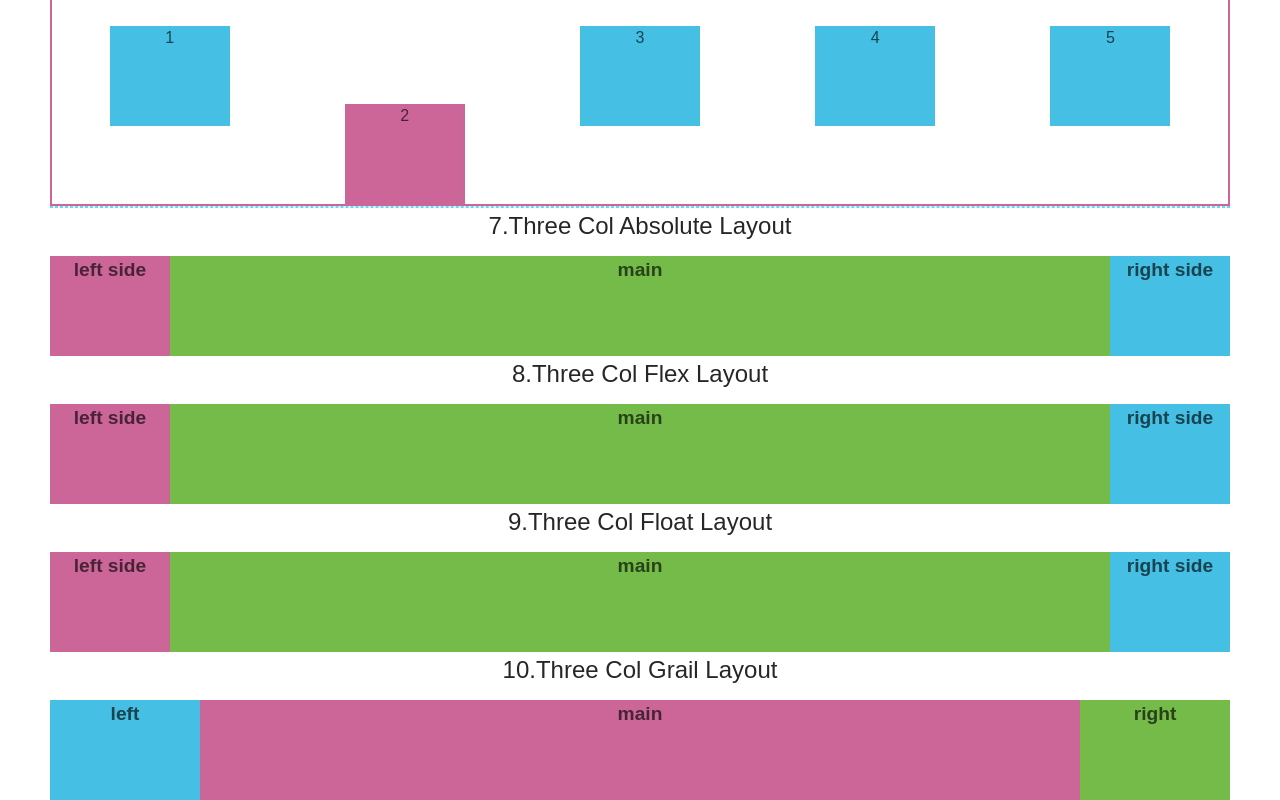
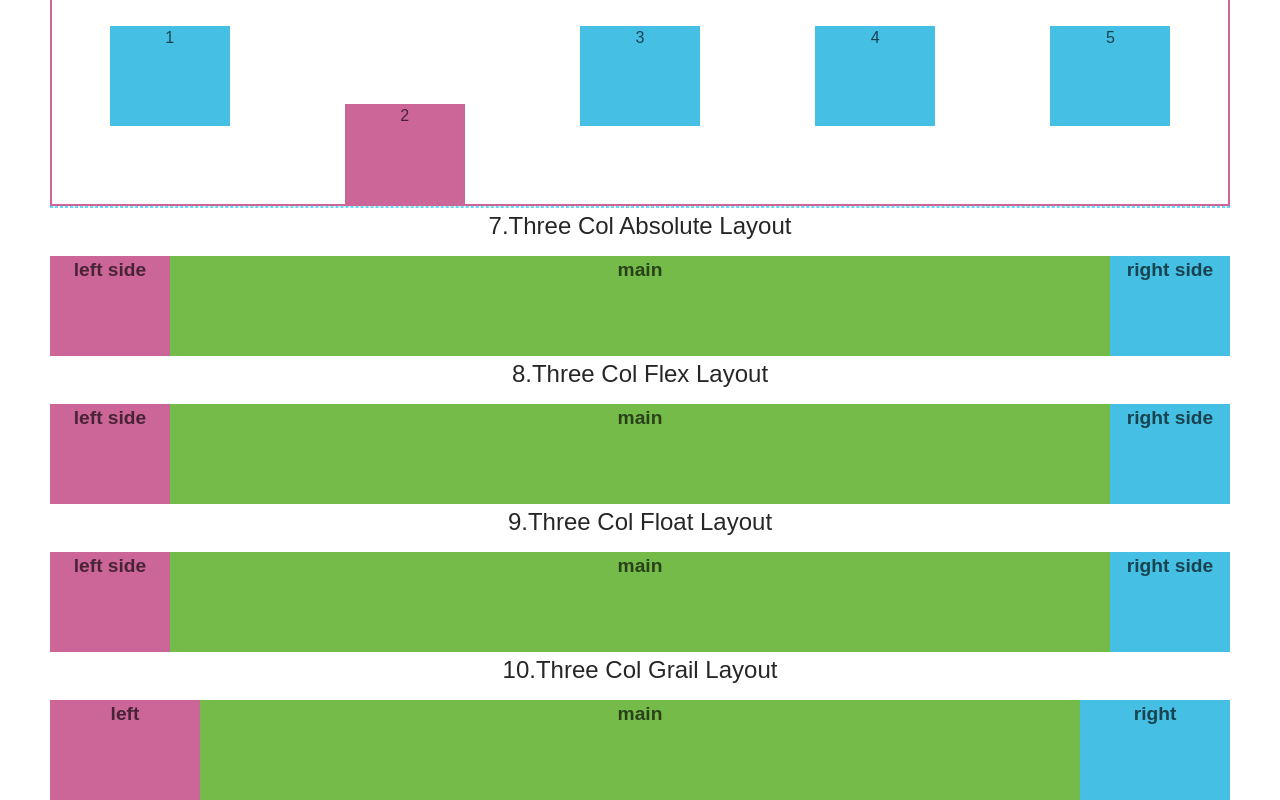
Before and after one commit to TaylorWizard/learning-test-react, a React app: page / in a window 1280 px wide. Shown: the part 2342-3142 px from the top of the page. Built offline with nearby package versions, Linux system fonts and the light colour scheme.

Commit message:
modify bgc of three layout

```diff
--- a/src/components/self-adaption-layout/three-col-adaption-layout/three-col-grail-layout.scss
+++ b/src/components/self-adaption-layout/three-col-adaption-layout/three-col-grail-layout.scss
@@ -12,19 +12,19 @@
       float:left;
       &.main {
         width: 100%;
-        background-color: #cc6699;
+        background-color: #74bb49;
       }
       &.left {
         width: 150px;
         margin-left: -100%;
         left: -150px;
-        background-color: #45bfe3;
+        background-color: #cc6699;
       }
       &.right {
         width: 150px;
         margin-left: -150px;
         right: -150px;
-        background-color: #74bb49;
+        background-color: #45bfe3;
       }
     }
   }
```
